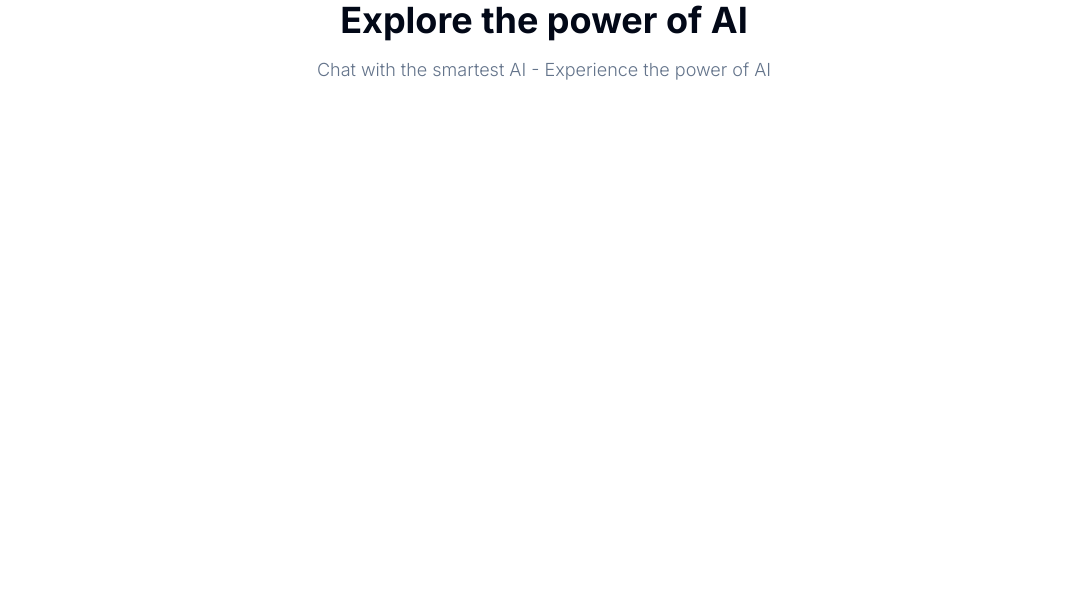
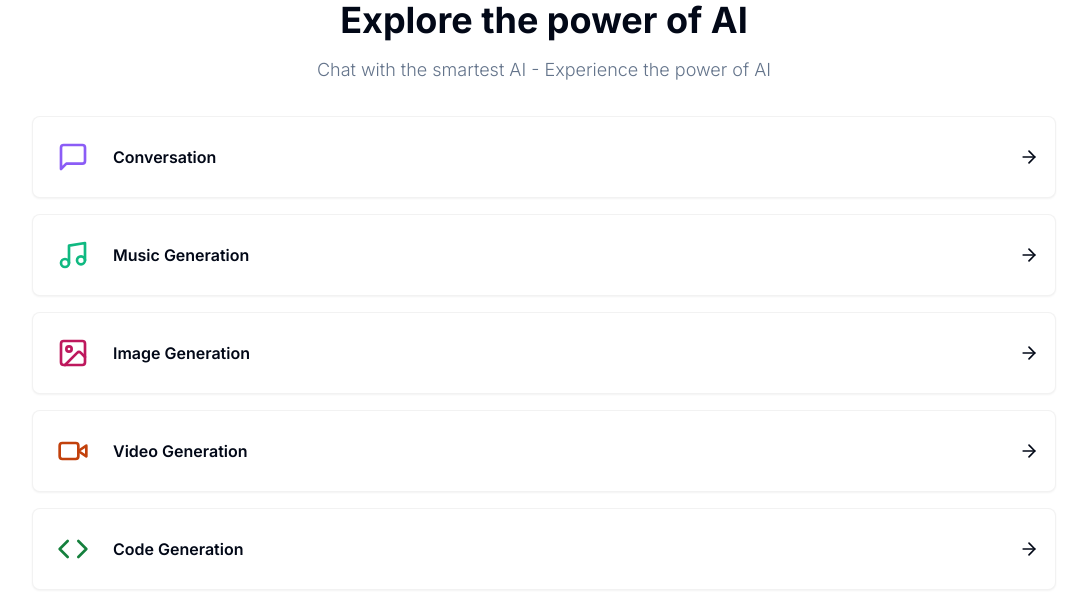
Before and after one commit to dziekiczan1/next-saas-ai-platform, a Next.js app: page /dashboard in a window 1280 px wide. Shown: the top 598 px of the page, without its empty margins (96-1183 px from the left). Built offline with nearby package versions, Linux system fonts and the light colour scheme.

Commit message:
add content to dashboard page

```diff
--- a/app/(dashboard)/(routes)/dashboard/page.tsx
+++ b/app/(dashboard)/(routes)/dashboard/page.tsx
@@ -1,6 +1,12 @@
 "use client";
 
+import { ArrowRight } from "lucide-react";
 import { useRouter } from "next/navigation";
+
+import { Card } from "@/components/ui/card";
+import { cn } from "@/lib/utils";
+
+import { tools } from "@/constants";
 
 export default function HomePage() {
   const router = useRouter();
@@ -15,7 +21,23 @@ export default function HomePage() {
           Chat with the smartest AI - Experience the power of AI
         </p>
       </div>
-      <div className="px-4 md:px-20 lg:px-32 space-y-4"></div>
+      <div className="px-4 md:px-20 lg:px-32 space-y-4">
+        {tools.map((tool) => (
+          <Card
+            onClick={() => router.push(tool.href)}
+            key={tool.href}
+            className="p-4 border-black/5 flex items-center justify-between hover:shadow-md transition cursor-pointer"
+          >
+            <div className="flex items-center gap-x-4">
+              <div className={cn("p-2 w-fit rounded-md", tool.bgColor)}>
+                <tool.icon className={cn("w-8 h-8", tool.color)} />
+              </div>
+              <div className="font-semibold">{tool.label}</div>
+            </div>
+            <ArrowRight className="w-5 h-5" />
+          </Card>
+        ))}
+      </div>
     </div>
   );
 }
```
